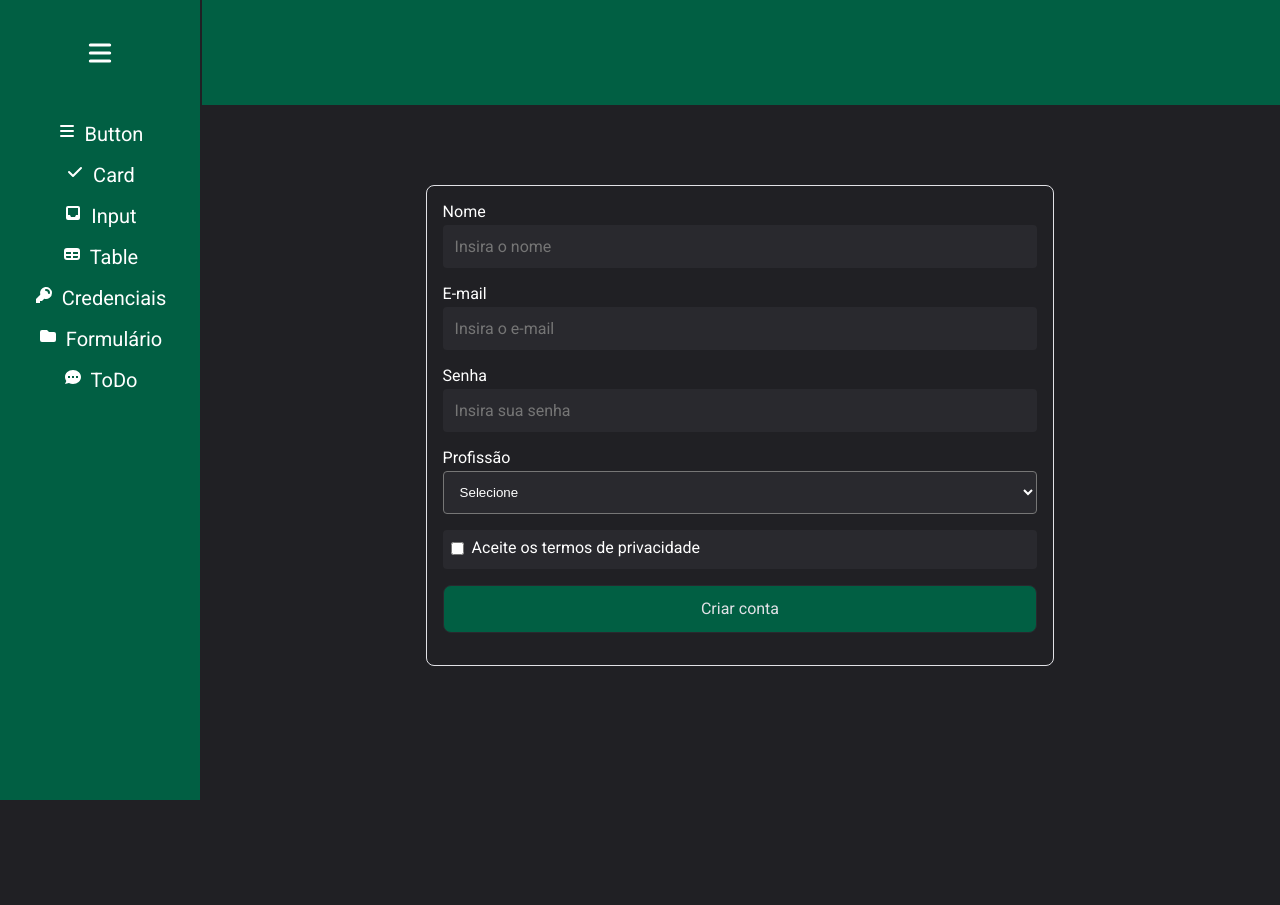
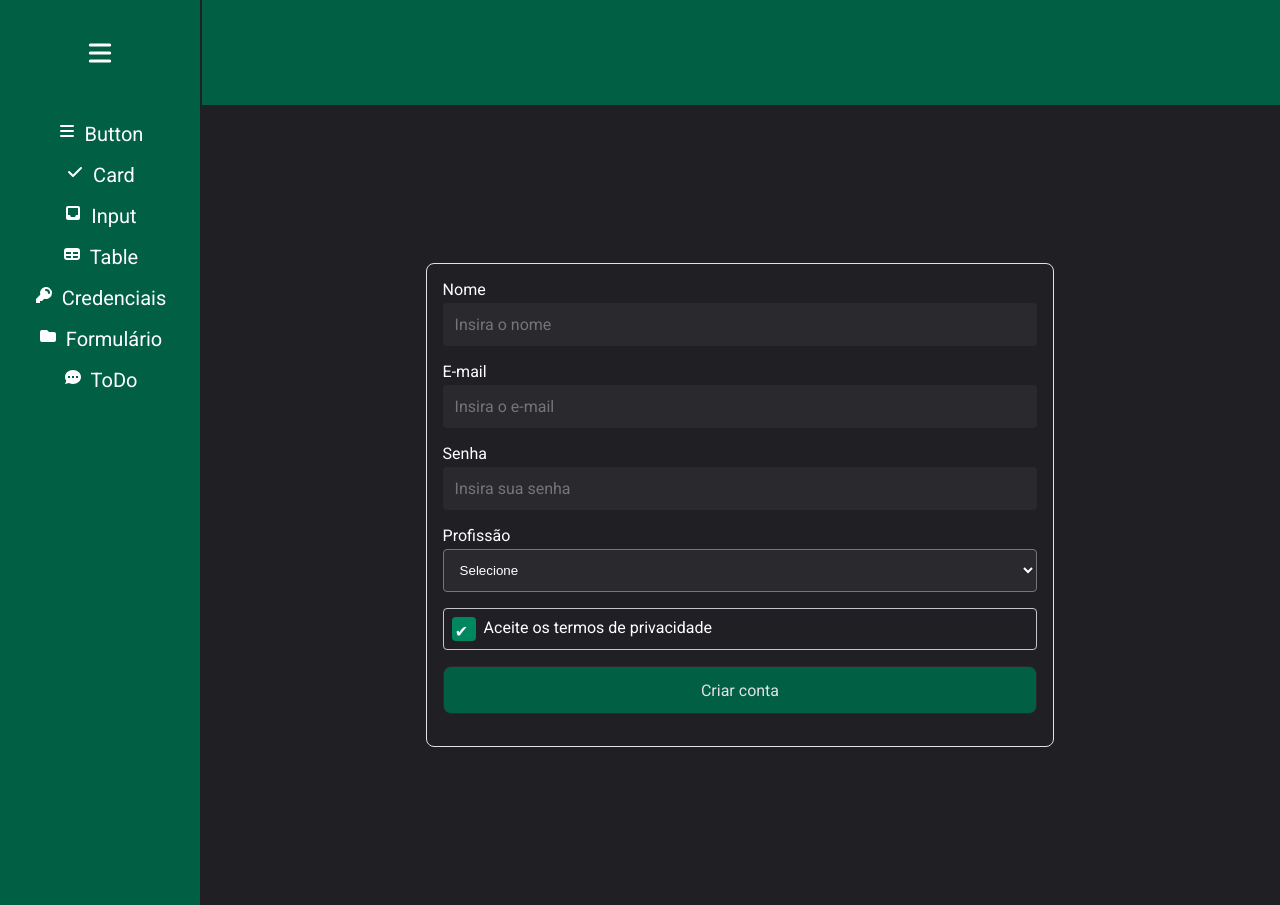
Before and after one commit to aldineifranco/components, a React (Vite) app: page /formulario in a window 1280 px wide. Before the commit the page ends 800 px from the top, so only its background shows below. Built offline with nearby package versions, Linux system fonts and the light colour scheme.

Commit message:
checkbox components

```diff
--- a/db.json
+++ b/db.json
@@ -79,6 +79,27 @@
       "profissao": "dev",
       "privacyTerms": true,
       "id": 13
+    },
+    {
+      "nome": "Aldinei Souza Franco",
+      "email": "aldineifranco@gmail.com",
+      "password": "123",
+      "profissao": "dev",
+      "id": 14
+    },
+    {
+      "nome": "",
+      "email": "",
+      "password": "",
+      "profissao": "",
+      "id": 15
+    },
+    {
+      "nome": "",
+      "email": "",
+      "password": "",
+      "profissao": "",
+      "id": 16
     }
   ]
 }
--- a/src/components/Checkbox/index.tsx
+++ b/src/components/Checkbox/index.tsx
@@ -2,8 +2,8 @@ import { Container } from "./styles";
 
 interface CheckBoxProps {
   label?: string;
-  onChange: React.ChangeEventHandler<HTMLInputElement>;
-  checked: boolean;
+  onChange?: React.ChangeEventHandler<HTMLInputElement>;
+  checked?: boolean;
   htmlFor?: string;
   id?: string;
 }
--- a/src/components/Checkbox/styles.ts
+++ b/src/components/Checkbox/styles.ts
@@ -1,7 +1,7 @@
 import styled from "styled-components";
 
 export const Container = styled.div`
-   cursor: pointer;
+  cursor: pointer;
   display: flex;
   align-items: center;
   gap: 0.5rem;
@@ -30,6 +30,15 @@ export const Container = styled.div`
       theme["green-500"]};
     width: 20px;
     height: 20px;
+    position: relative;
+  }
+
+  & input[type="checkbox"]:checked::before {
+    content: "✔";
+    position: absolute;
+    bottom: 0rem;
+    left: 0.2rem;
+    color: ${({ theme }) => theme["white"]};
   }
 
   & label {
--- a/src/pages/Formulario/index.tsx
+++ b/src/pages/Formulario/index.tsx
@@ -1,14 +1,19 @@
-import { useState } from "react";
+import { ChangeEvent, useState } from "react";
 import { Container } from "./styles";
 import { set, useForm } from 'react-hook-form';
 import { api } from "../../lib/axios";
-
+import { Checkbox } from "../../components/Checkbox";
 
 
 export function Formulario() {
   const { register, handleSubmit } = useForm();
   const [output, setOutput] = useState('');
+  const [checked, setChecked] = useState(false);
 
+  function handleCheckeboxChange () {
+    setChecked(!checked);
+    console.log(checked)
+  }
 
   const onSubmit = async (data: any) => {
     try {
@@ -18,7 +23,7 @@ export function Formulario() {
       } else {
         setOutput("Ocorreu um erro ao enviar os dados.");
       }
-    } catch(error) {
+    } catch (error) {
       setOutput("Ocorreu um erro ao enviar os dados");
       console.error('Erro ao enviar dados:', error);
     }
@@ -67,19 +72,18 @@ export function Formulario() {
         </div>
         <div className="checked-termos">
           <div>
-            <input
-              type="checkbox"
-              {...register('privacyTerms')}
+            <Checkbox
+              checked={true}
+              onChange={handleCheckeboxChange}
+              label='Aceite os termos de privacidade'
             />
-          </div>
-          <div>
-            <label>Aceite os termos de privacidade</label>
           </div>
         </div>
 
         <div>
           <button onClick={handleSubmit(onSubmit)}>Criar conta</button>
         </div>
+
         <pre>
           {output}
         </pre>
--- a/src/pages/Formulario/styles.ts
+++ b/src/pages/Formulario/styles.ts
@@ -1,10 +1,12 @@
 import styled from 'styled-components';
 
 export const Container = styled.div`
-  height: 80vh;
+  grid-area: main;
+  height: 100vh;
   display: flex;
   justify-content: center;
   align-items: center;
+  overflow-y: auto;
 
   > form {
     width: 60%;
@@ -41,18 +43,7 @@ export const Container = styled.div`
       border-radius: 4px;
     }
 
-    .checked-termos {
-      display: flex;
-      align-items: center;
-      justify-content: start;
-      background-color: ${({ theme }) =>
-        theme["gray-700"]};
-      color: ${({ theme }) => theme["white"]};
-      border: 0;
-      border-radius: 4px;
-      gap: 8px;
-      padding: 0.5rem;
-    }
+
 
     button {
       width: 100%;
--- a/src/pages/Inputs/index.tsx
+++ b/src/pages/Inputs/index.tsx
@@ -8,7 +8,7 @@ import { Checkbox } from "../../components/Checkbox";
 export function Inputs() {
   const [value, setValue] = useState('');
   const [count, setCount] = useState(0);
-  const [checked, setChecked] = useState(false);
+  const [checked, setChecked] = useState(true);
 
   function handleChange(event: React.ChangeEvent<HTMLInputElement>) {
     setValue(event.target.value);
@@ -49,7 +49,6 @@ export function Inputs() {
           label="Opção 1"
           htmlFor="opcao-1"
         />
-
       </Content>
 
     </Container>
```
